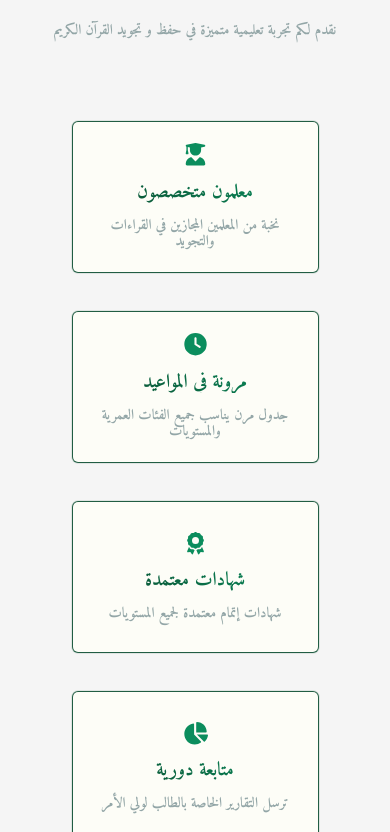
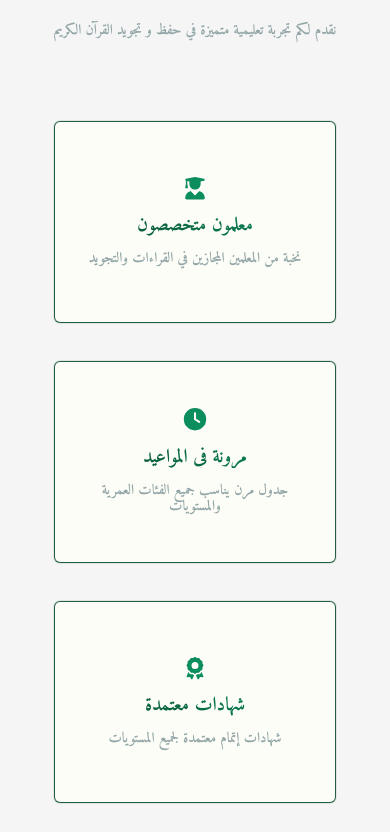
Before and after one commit to AN1001110/AlMaheroun-Academy, a React (Vite) app: page / in a window 390 px wide. Shown: the part 1052-1884 px from the top of the page. Built offline with nearby package versions, Linux system fonts and the light colour scheme.

Commit message:
fix small bug

```diff
--- a/src/style/components/cards/servicesCard.css
+++ b/src/style/components/cards/servicesCard.css
@@ -5,9 +5,8 @@
   justify-content: center;
   flex-direction: column;
   text-align: center;
-  width: 100%;
-  height: 150px;
-
+  width: 80%;
+  min-height: 200px;
   background-color: var(--bodyColor);
   gap: 15px;
   padding: var(--mainPadding);
@@ -50,8 +49,3 @@
 
   color: var(--textColor4);
 }
-@media (max-width: 575.98px) {
-  .services .service-card {
-    width: 70%;
-  }
-}
```
